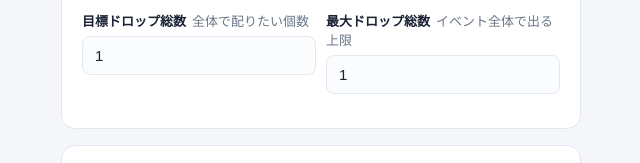
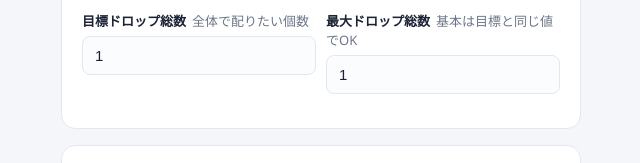
Before and after one commit to kbt7/eventdrop, a plain HTML site: page docs/index.html in a window 1280 px wide. Shown: the part 356-519 px from the top of the page, 319-959 px from the left. Drawn offline with Linux system fonts and the light colour scheme.

Commit message:
計算機: 最大ドロップ総数の説明を「基本は目標と同じ値でOK」に変更
Co-Authored-By: Claude Fable 5 <noreply@anthropic.com>

```diff
--- a/docs/index.html
+++ b/docs/index.html
@@ -138,7 +138,7 @@
         <input type="number" id="inTarget" value="1" min="1" step="1">
       </div>
       <div class="field">
-        <label>最大ドロップ総数<span class="hint">イベント全体で出る上限</span></label>
+        <label>最大ドロップ総数<span class="hint">基本は目標と同じ値でOK</span></label>
         <input type="number" id="inMax" value="1" min="1" step="1">
       </div>
     </div>
```
